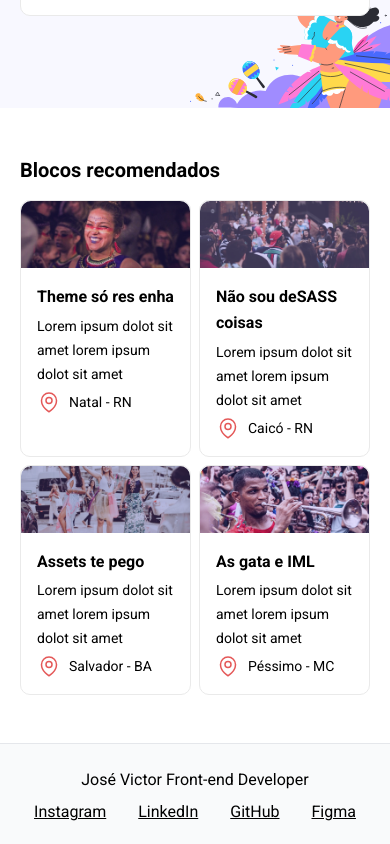
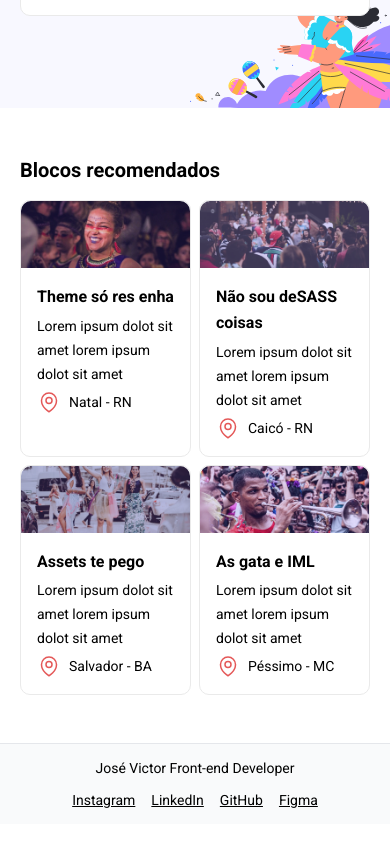
Before and after one commit to victormedeiros1/carnaval-bora-codar-7, a React (Vite) app: page / in a window 390 px wide. Shown: the part 424-1268 px from the top of the page. Built offline with nearby package versions, Linux system fonts and the light colour scheme.

Commit message:
feat: Footer responsive values

```diff
--- a/src/components/Footer/index.tsx
+++ b/src/components/Footer/index.tsx
@@ -1,8 +1,8 @@
 export default function Footer() {
   return (
-    <footer className="w-full bg-gray-50 border-t-[1px] flex flex-col gap-2 items-center py-6 pb-5">
-      <span>José Victor Front-end Developer</span>
-      <ul className="flex justify-center gap-8">
+    <footer className="w-full bg-gray-50 border-t-[1px] flex flex-col gap-2 items-center py-6 mobile:py-3">
+      <span className="mobile:text-xs">José Victor Front-end Developer</span>
+      <ul className="flex justify-center gap-8 mobile:text-xs mobile:gap-4">
         <li>
           <a
             className="underline hover:text-purple"
```
